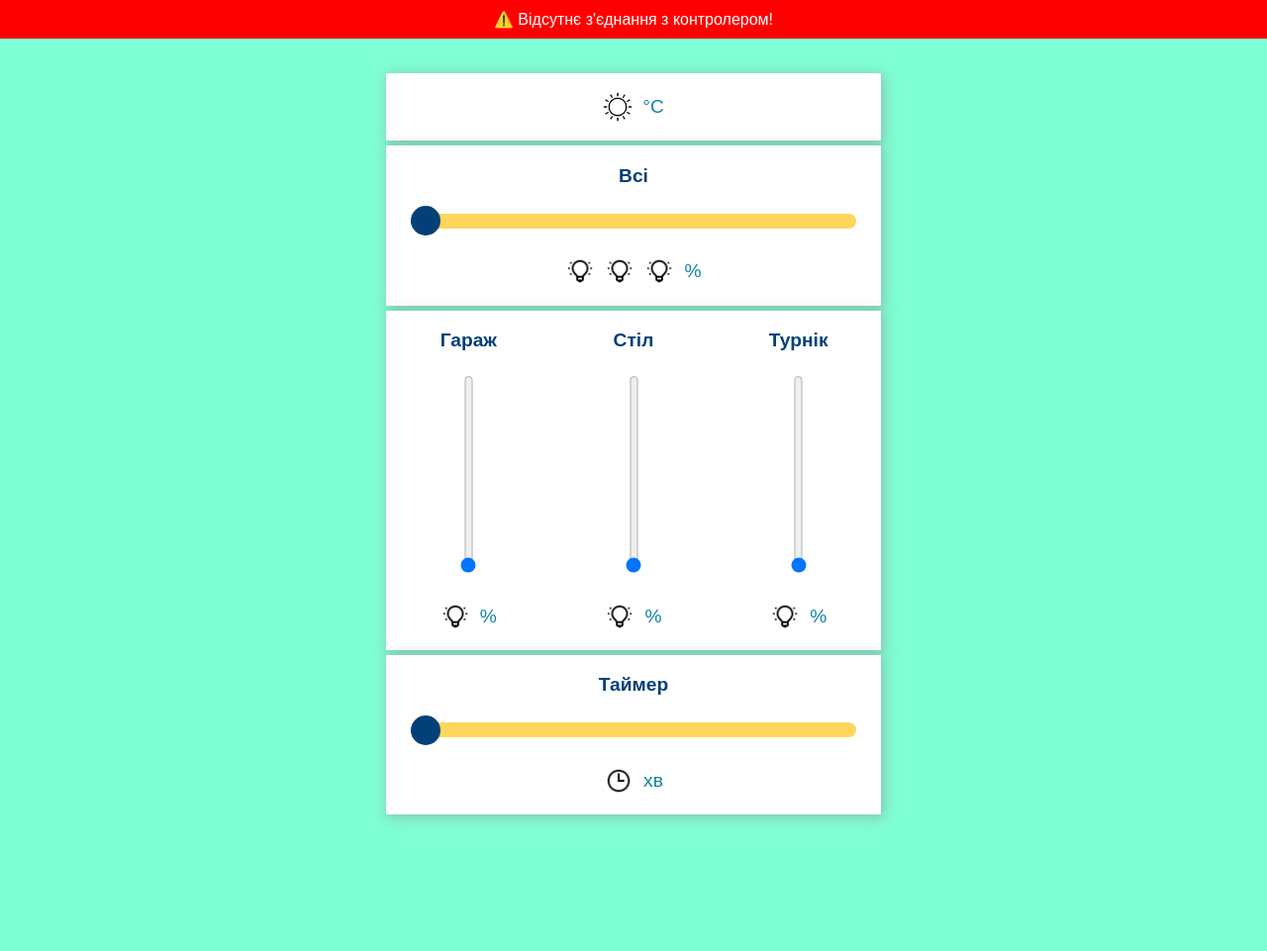
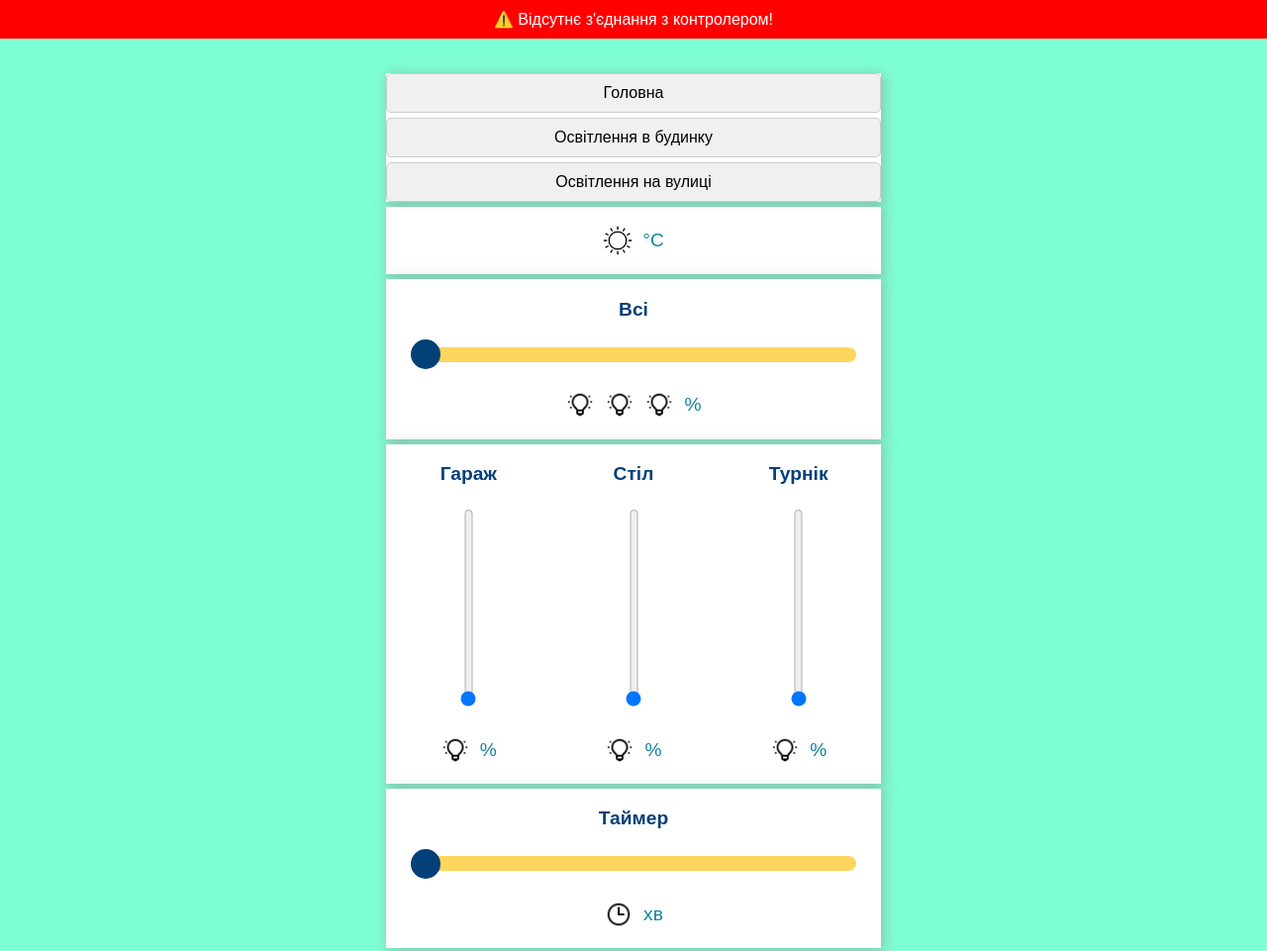
Before and after one commit to vgrugor/TemperatureHttpClientAndLight, a plain HTML site: page data/index.html in a window 1280 px wide. Shown: the top 961 px of the page at 99% size. Before the commit the page ends 858 px from the top, so only its background shows below. Drawn offline with Linux system fonts and the light colour scheme.

Commit message:
Add menu

```diff
--- a/data/index.html
+++ b/data/index.html
@@ -17,6 +17,13 @@
         ⚠️ Відсутнє з'єднання з контролером!
     </div>
     <div class="content">
+        <div class="row">
+            <div class="tab-container">
+                <div class="tab" data-ip="192.168.1.200" onclick="window.location.href='http://192.168.1.200'">Головна</div>
+                <div class="tab" data-ip="192.168.1.201" onclick="window.location.href='http://192.168.1.201'">Освітлення в будинку</div>
+                <div class="tab" data-ip="192.168.1.202" onclick="window.location.href='http://192.168.1.202'">Освітлення на вулиці</div>
+            </div>
+        </div>
         <div class="row">
             <div>
                 <p class="state">
--- a/data/script.js
+++ b/data/script.js
@@ -5,6 +5,7 @@ var websocket;
 var isConnected = false;
 
 window.addEventListener('load', () => {
+    highlightActiveTab();
     checkOnlineStatus();
     initWebSocket();
 });
@@ -81,3 +82,16 @@ function onMessage(event) {
         }
     }
 }
+
+function highlightActiveTab() {
+    const currentHost = window.location.hostname;
+    const tabs = document.querySelectorAll('.tab-container .tab');
+
+    tabs.forEach(tab => {
+        if (tab.dataset.ip === currentHost) {
+            tab.classList.add('active');
+        } else {
+            tab.classList.remove('active');
+        }
+    });
+}
--- a/data/style.css
+++ b/data/style.css
@@ -111,3 +111,30 @@ html {
   background: #FFD65C;
   -webkit-appearance: slider-vertical;
 }
+
+.tab-container {
+  display: flex;
+  flex-direction: column; /* вертикально */
+  gap: 5px; /* отступ между кнопками */
+  width: 100%; /* контейнер растягивается */
+}
+
+.tab {
+  padding: 10px;
+  background-color: #f0f0f0;
+  cursor: pointer;
+  text-align: center;
+  border-radius: 5px;
+  border: 1px solid #ccc;
+  transition: background-color 0.2s ease;
+  width: 100%; /* растянуть кнопку */
+  box-sizing: border-box; /* чтобы padding не выходил за ширину */
+}
+.tab.active {
+  background-color: #FFD65C;
+  color: white;
+  font-weight: bold;
+  }
+.tab:hover:not(.active) {
+  background-color: #ddd;
+}
```
Also changed, not shown: 1 other file. Lines whose indentation alone changed are shown as unchanged.
